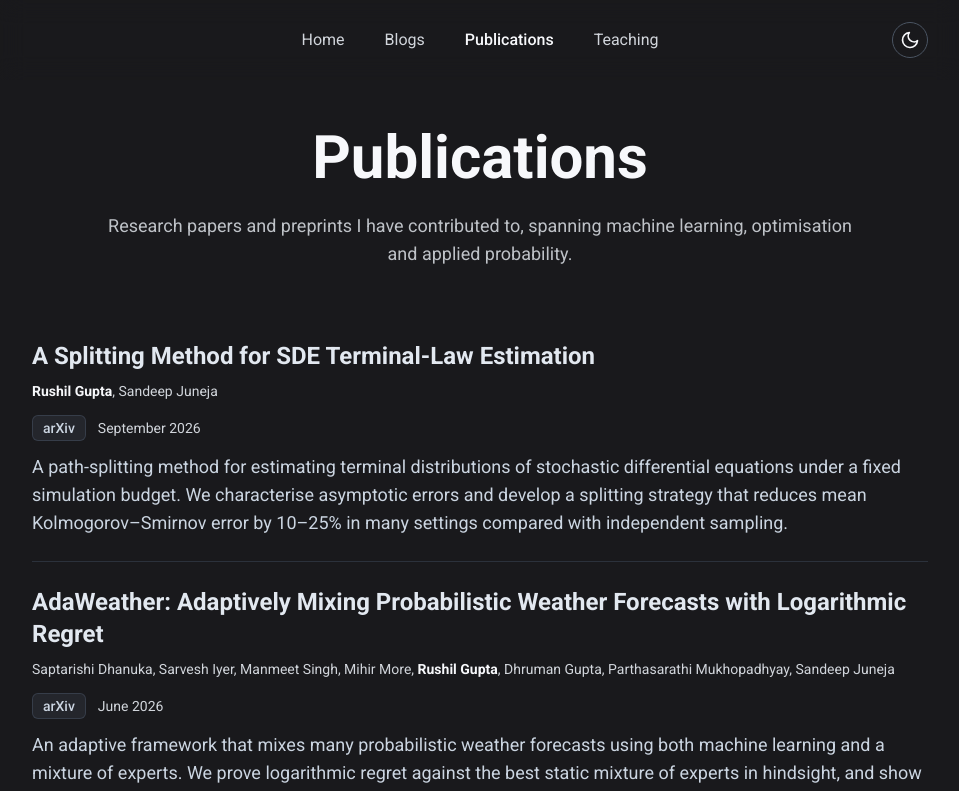
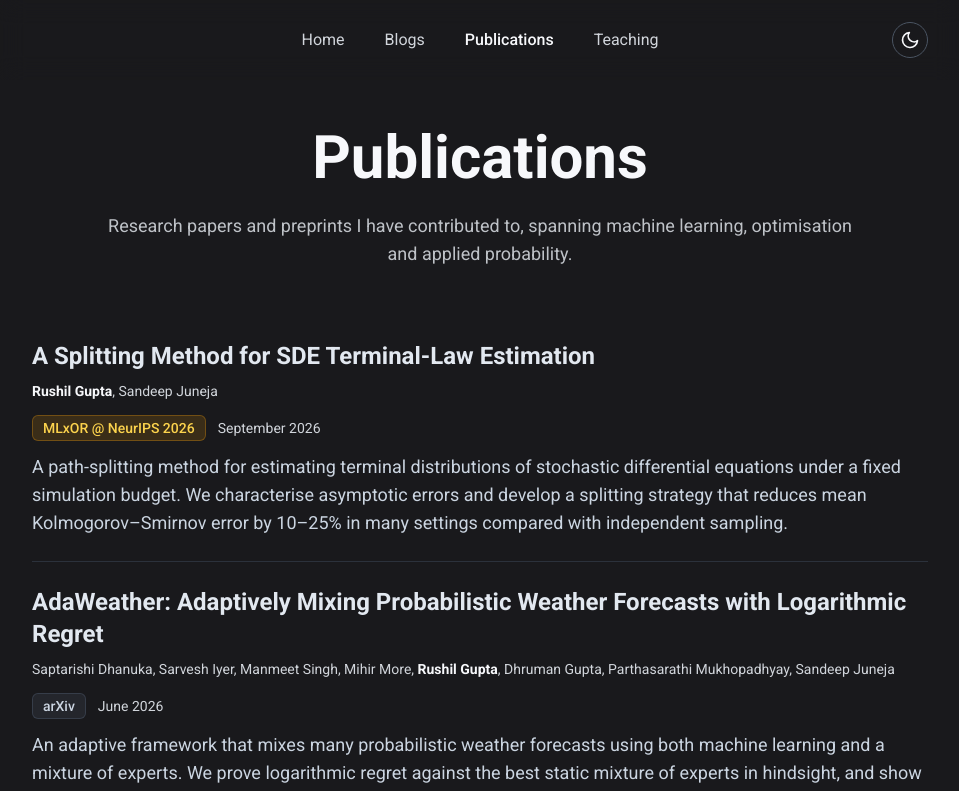
Before and after one commit to RushilGupta4/personal-website, a Next.js app: page /publications in a window 1280 px wide. Shown: the top 791 px of the page, without its empty margins (160-1119 px from the left). Built offline with nearby package versions, Linux system fonts and the light colour scheme.

Commit message:
Add MLxOR workshop venue, link venue tags and speed up homepage

```diff
--- a/src/app/llms.txt/route.ts
+++ b/src/app/llms.txt/route.ts
@@ -11,7 +11,7 @@ export function GET(): Response {
         .format(new Date(Date.UTC(publication.year, publication.month - 1, 1)));
       const venue = publication.venue.type === 'preprint'
         ? `${month} ${publication.year} preprint`
-        : `${publication.venue.name} paper`;
+        : `${publication.venue.name} ${publication.venue.type === 'workshop' ? 'workshop paper' : 'paper'}`;
       const description = publication.directorySummary
         ? `${venue} ${publication.directorySummary}`
         : `${venue}. ${publication.description}`;
--- a/src/app/page.tsx
+++ b/src/app/page.tsx
@@ -45,8 +45,9 @@ export default async function Home(): Promise<React.JSX.Element> {
 
       {/* Hero Section */}
       <section className="flex flex-col md:flex-row items-start md:items-center justify-center gap-10 md:gap-6 md:-mx-4 py-8 md:py-12">
-        {/* Preserve the original desktop photo width within the wider content area. */}
-        <div className="animate-fade-in w-full md:w-[calc(51.975%_-_41.58px)] md:shrink-0 md:min-w-0 order-1">
+        {/* Preserve the original desktop photo width within the wider content area.
+            No entrance animation here: hero content that starts at opacity 0 delays first paint and LCP. */}
+        <div className="w-full md:w-[calc(51.975%_-_41.58px)] md:shrink-0 md:min-w-0 order-1">
           <div className="mx-auto w-full max-w-[560px] md:max-w-[529.2px] lg:max-w-[642.6px]">
             <div className="relative isolate">
               <div aria-hidden="true" className="pointer-events-none absolute -inset-1 -z-10 rounded-lg bg-gradient-to-tr from-primary-main/5 to-accent-400/5 blur-lg" />
@@ -57,7 +58,7 @@ export default async function Home(): Promise<React.JSX.Element> {
                   sizes="(min-width: 1024px) 642.6px, (min-width: 768px) 51.975vw, 92vw"
                   className="object-cover w-full aspect-[4/3] transition-transform duration-500 hover:scale-[1.025] motion-reduce:transform-none motion-reduce:transition-none"
                   placeholder="blur"
-                  priority
+                  preload
                 />
               </div>
             </div>
@@ -91,7 +92,8 @@ export default async function Home(): Promise<React.JSX.Element> {
               >
                 <FaLinkedin size={20} className="text-text-secondary group-hover:text-white" />
               </a>
-              <Link
+              {/* A plain anchor: next/link would prefetch the whole PDF on every homepage visit. */}
+              <a
                 href="/resume.pdf"
                 target="_blank"
                 rel="noopener noreferrer"
@@ -99,13 +101,13 @@ export default async function Home(): Promise<React.JSX.Element> {
                 aria-label="Resume"
               >
                 <MdOutlineContactPage size={20} className="text-text-secondary group-hover:text-white" />
-              </Link>
+              </a>
             </div>
           </div>
         </div>
 
         {/* About Me Content */}
-        <div className="animate-slide-up w-full md:w-auto md:flex-1 md:min-w-0 order-2 text-left px-4 sm:px-0">
+        <div className="w-full md:w-auto md:flex-1 md:min-w-0 order-2 text-left px-4 sm:px-0">
           <div className="space-y-6">
             <h1 className="text-4xl md:text-[2.5rem] font-bold leading-tight">
               <span className="text-primary-main">Rushil Gupta</span>
--- a/src/components/publications/PublicationEntry.tsx
+++ b/src/components/publications/PublicationEntry.tsx
@@ -13,6 +13,7 @@ const VENUE_STYLES: Record<VenueType, string> = {
 const PublicationEntry = ({ data }: { data: Publication }) => {
   const [primary, ...secondary] = data.links;
   const date = `${MONTHS[data.month - 1]} ${data.year}`;
+  const venueClass = cn('px-2.5 py-0.5 rounded-md border font-medium', VENUE_STYLES[data.venue.type]);
 
   return (
     <article className="py-5 md:py-6 border-b border-border-light/60 last:border-b-0">
@@ -32,7 +33,18 @@ const PublicationEntry = ({ data }: { data: Publication }) => {
       </p>
 
       <div className="mt-3 flex flex-wrap items-center gap-x-3 gap-y-2 text-sm">
-        <span className={cn('px-2.5 py-0.5 rounded-md border font-medium', VENUE_STYLES[data.venue.type])}>{data.venue.name}</span>
+        {data.venue.url ? (
+          <a
+            href={data.venue.url}
+            target="_blank"
+            rel="noopener noreferrer"
+            className={cn(venueClass, 'hover:brightness-125 transition-[filter] duration-200')}
+          >
+            {data.venue.name}
+          </a>
+        ) : (
+          <span className={venueClass}>{data.venue.name}</span>
+        )}
         <span className="text-text-secondary">{date}</span>
         {secondary.length > 0 && (
           <span className="flex flex-wrap items-center gap-x-3">
--- a/src/lib/publicationsData.ts
+++ b/src/lib/publicationsData.ts
@@ -10,6 +10,8 @@ export interface Venue {
   /** Display name, e.g. "AISTATS 2026" or "arXiv". */
   name: string;
   type: VenueType;
+  /** Venue homepage; the tag links here when set. */
+  url?: string;
 }
 
 export interface PublicationLink {
@@ -45,7 +47,7 @@ const publications: Publication[] = [
     year: 2026,
     description:
       'A path-splitting method for estimating terminal distributions of stochastic differential equations under a fixed simulation budget. We characterise asymptotic errors and develop a splitting strategy that reduces mean Kolmogorov–Smirnov error by 10–25% in many settings compared with independent sampling.',
-    venue: { name: 'arXiv', type: 'preprint' },
+    venue: { name: 'MLxOR @ NeurIPS 2026', type: 'workshop', url: 'https://mlxor-2026.github.io/' },
     links: [{ label: 'arXiv', url: 'https://arxiv.org/abs/2609.12513' }]
   },
   {
@@ -85,7 +87,7 @@ const publications: Publication[] = [
     year: 2025,
     description:
       'A sharp characterisation of how accurately a self-normalized importance sampler can approximate a tilted distribution from samples of the base distribution alone. Bounded random vectors need polynomially many samples in the tilt amount; unbounded ones need super-polynomially many.',
-    venue: { name: 'AISTATS 2026', type: 'conference' },
+    venue: { name: 'AISTATS 2026', type: 'conference', url: 'https://virtual.aistats.org/Conferences/2026' },
     links: [
       { label: 'OpenReview', url: 'https://openreview.net/forum?id=gmmtcjRs0O' },
       { label: 'arXiv', url: 'https://arxiv.org/abs/2512.23979' }
```
Also changed, not shown: public/img/favicon.png.
